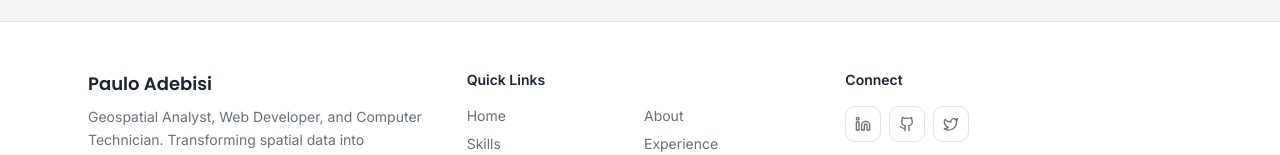
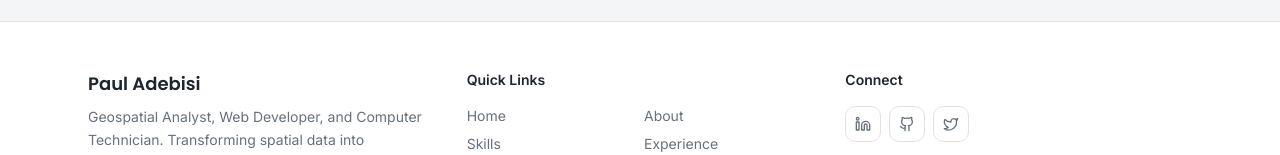
Before and after one commit to oluwasegunopaul-hub/pauloadebisi, a Next.js app: page / in a window 1280 px wide. Shown: the part 7277-7432 px from the top of the page. Built offline with nearby package versions, Linux system fonts and the light colour scheme.

Commit message:
Add files via upload

```diff
--- a/components/footer.tsx
+++ b/components/footer.tsx
@@ -23,7 +23,7 @@ export function Footer() {
           {/* Brand */}
           <div>
             <h3 className="font-heading text-lg font-semibold text-foreground">
-              Paulo Adebisi
+              Paul Adebisi
             </h3>
             <p className="mt-2 text-sm leading-relaxed text-muted-foreground">
               {
```
